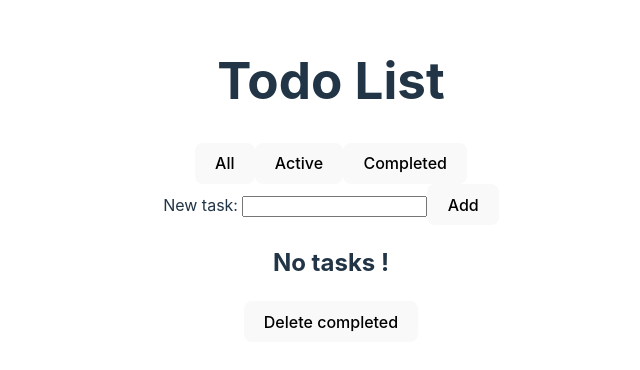
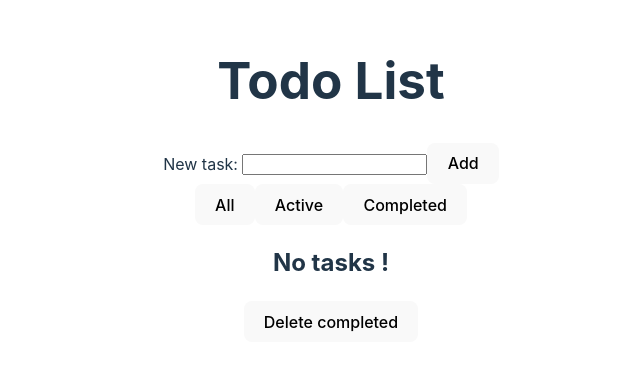
Before and after one commit to Psimon93/todo, a React (Vite) app: page / in a window 1280 px wide. Shown: the part 220-590 px from the top of the page, without its empty margins (309-949 px from the left). Built offline with nearby package versions, Linux system fonts and the light colour scheme.

Commit message:
renderlogic

```diff
--- a/src/App.jsx
+++ b/src/App.jsx
@@ -5,6 +5,7 @@ import RenderAll from "./Components/RenderAll";
 import RenderActive from "./Components/RenderActive";
 import RenderCompleted from "./Components/RenderCompleted";
 import DeleteAllButton from "./Components/DeleteAllButton";
+import RenderLogic from "./Components/RenderLogic";
 
 function App() {
   const [taskList, setTaskList] = useState(() => {
@@ -12,7 +13,6 @@ function App() {
     if (localValue == null) return [];
     return JSON.parse(localValue);
   });
-  const [button, setButton] = useState("All");
 
   useEffect(() => {
     localStorage.setItem("Tasks", JSON.stringify(taskList));
@@ -21,20 +21,9 @@ function App() {
   return (
     <>
       <h1>Todo List</h1>
-      <button onClick={() => setButton("All")}>All</button>
-      <button onClick={() => setButton("Active")}>Active</button>
-      <button onClick={() => setButton("Completed")}>Completed</button>
       <Form setTaskList={setTaskList} />
+      <RenderLogic taskList={taskList} setTaskList={setTaskList} />
       {taskList.length == 0 && <h2>No tasks !</h2>}
-      {button === "All" && (
-        <RenderAll taskList={taskList} setTaskList={setTaskList} />
-      )}
-      {button === "Active" && (
-        <RenderActive taskList={taskList} setTaskList={setTaskList} />
-      )}
-      {button === "Completed" && (
-        <RenderCompleted taskList={taskList} setTaskList={setTaskList} />
-      )}
       <DeleteAllButton setTaskList={setTaskList} />
     </>
   );
--- /dev/null
+++ b/src/Components/RenderLogic.jsx
@@ -0,0 +1,25 @@
+import { useState } from "react";
+import RenderAll from "./RenderAll";
+import RenderActive from "./RenderActive";
+import RenderCompleted from "./RenderCompleted";
+
+export default function RenderLogic({ setTaskList, taskList }) {
+  const [buttonX, setButtonX] = useState("All");
+  return (
+    <div>
+      <button onClick={() => setButtonX("All")}>All</button>
+      <button onClick={() => setButtonX("Active")}>Active</button>
+      <button onClick={() => setButtonX("Completed")}>Completed</button>
+
+      {buttonX === "All" && (
+        <RenderAll taskList={taskList} setTaskList={setTaskList} />
+      )}
+      {buttonX === "Active" && (
+        <RenderActive taskList={taskList} setTaskList={setTaskList} />
+      )}
+      {buttonX === "Completed" && (
+        <RenderCompleted taskList={taskList} setTaskList={setTaskList} />
+      )}
+    </div>
+  );
+}
--- a/src/Components/Task.jsx
+++ b/src/Components/Task.jsx
@@ -23,7 +23,7 @@ export default function Task({ id, completed, title, setTaskList }) {
           checked={completed}
           onChange={(e) => toggleBox(id, e.target.checked)}
         />
-        {title}
+        {"  " + title}
       </label>
       <button onClick={() => deleteTask(id)}> 🔥 </button>
     </li>
```
